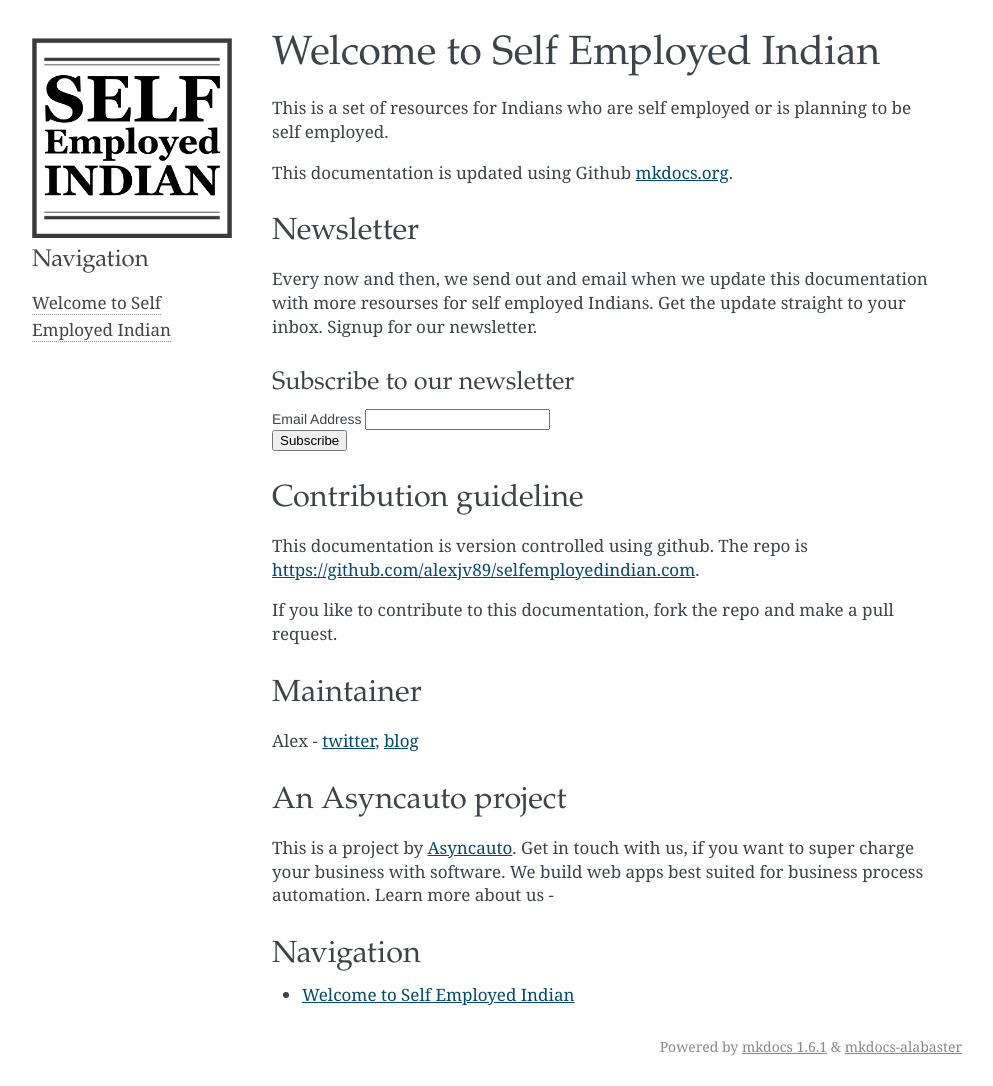
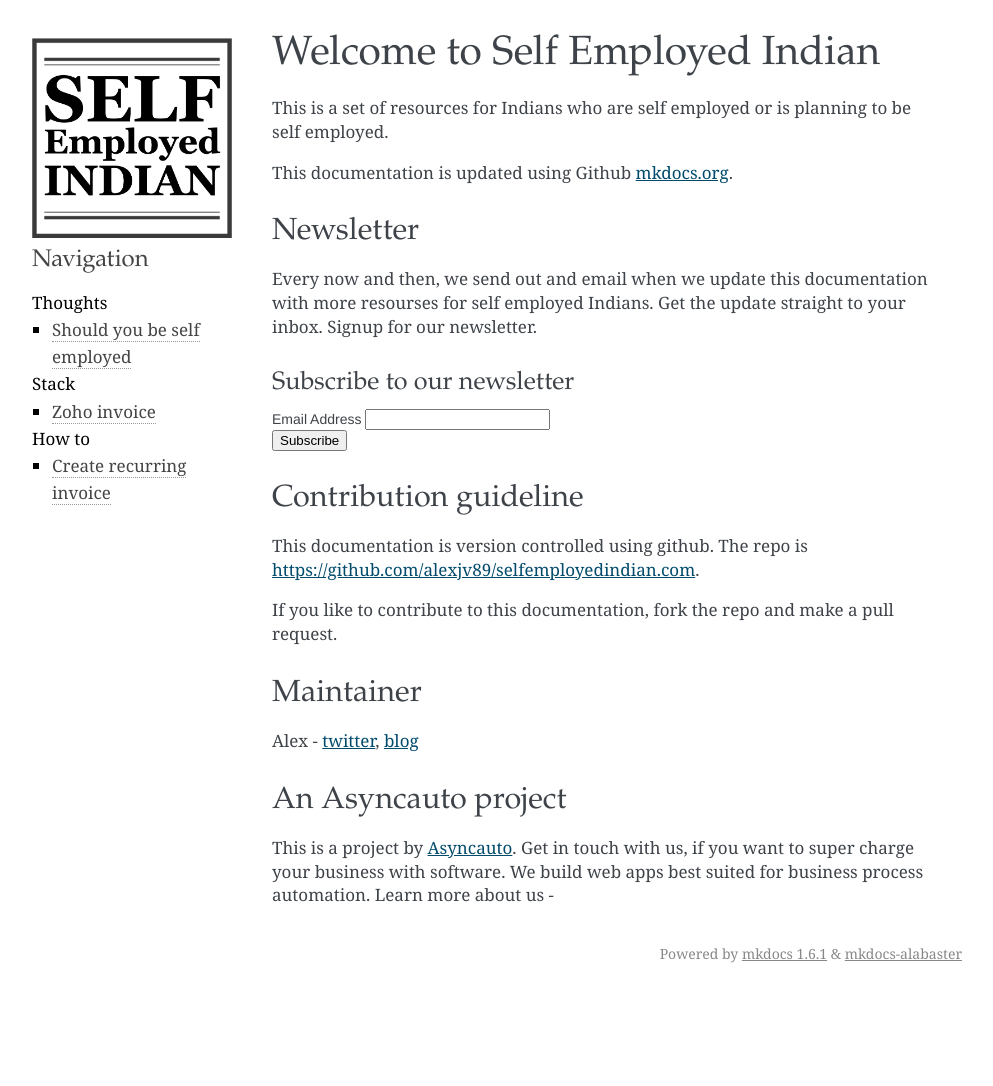
Before and after one commit to alexjv89/selfemployedindian.com, an MkDocs documentation site: the page built from docs/index.md, in a window 1280 px wide. Shown: the whole page, without its empty margins (148-1141 px from the left). Built offline with MkDocs 1.6.1, drawn with Linux system fonts in a browser that asks for light colours; comment, search, counter and statistics services are not loaded; after the commit the page ends 993 px from its top, so only the background shows below that.

Commit message:
zoho invoice

```diff
--- a/docs/custom_theme2/main.html
+++ b/docs/custom_theme2/main.html
@@ -45,7 +45,7 @@
           {% block content %}
             {{ page.content }}
             {% if page.is_homepage and theme.homepage_nav %}
-              {% include "inc/homepage_nav.html" %}
+              <!-- {% include "inc/homepage_nav.html" %} -->
             {% endif %}
           {% endblock %}
         </div>
--- a/mkdocs.yml
+++ b/mkdocs.yml
@@ -13,6 +13,17 @@ extra:
     homepage_sidebars:
         - about
         - navigation
+
+nav:
+    - Thoughts:
+        - Should you be self employed: 'should_you_be_self_employed'
+    - Stack:
+        - Zoho invoice: 'stack/zoho_invoice'
+    - How to:
+        - Create recurring invoice: 'how_to/create_recurring_invoice_zoho_invoice'
+
+
+
 markdown_extensions:
   - toc:
       permalink: true
```
Also changed, not shown: docs/how_to/create_recurring_invoice_zoho_invoice.md (added, +27 -0 lines), docs/should_you_be_self_employed.md (added, +9 -0 lines), docs/stack/zoho_invoice.md (added, +14 -0 lines).
